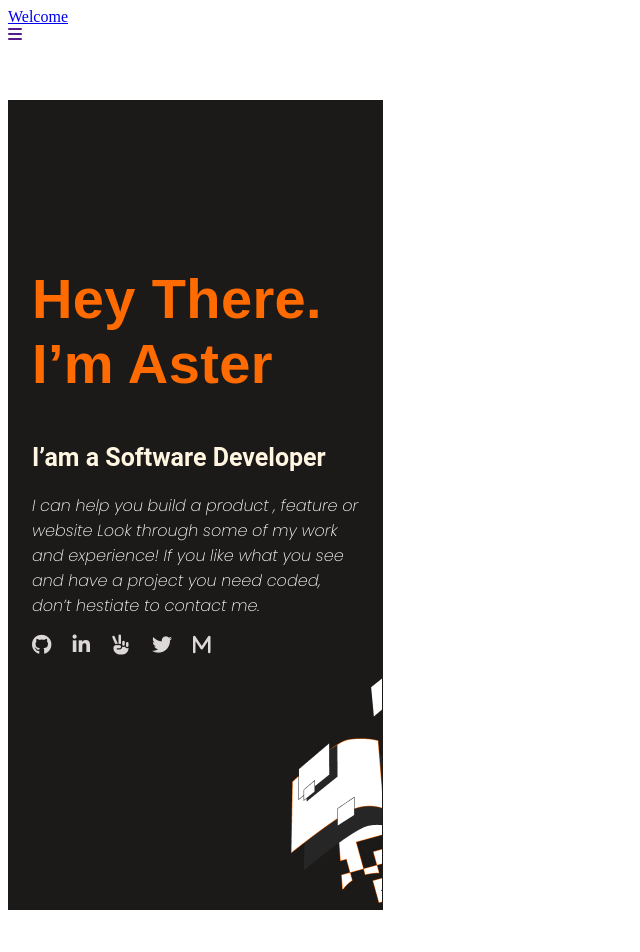
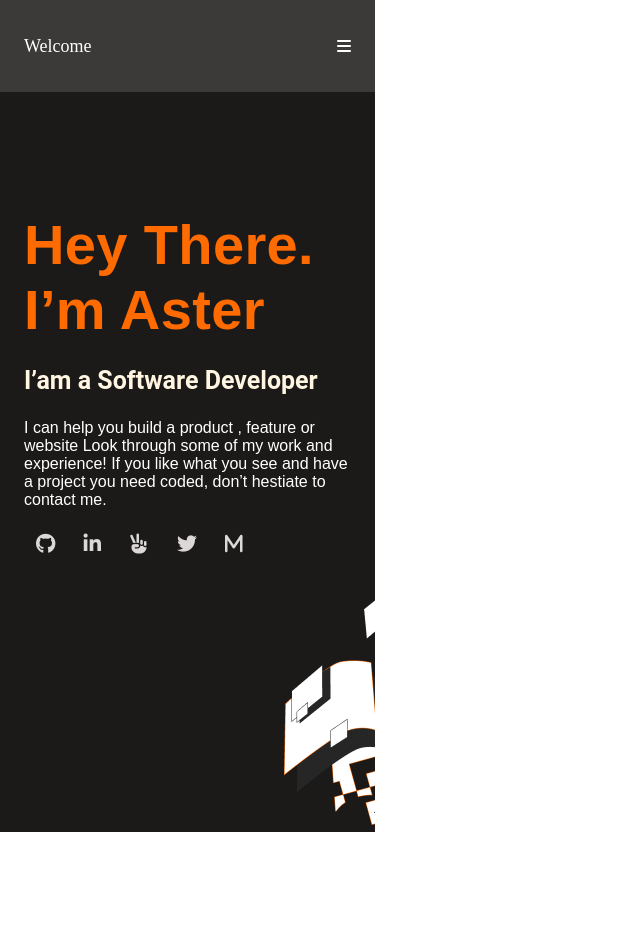
Before and after one commit to aster-alemu/MobileVersionSkeletonProject, a website: page index.html in a window 1280 px wide. Shown: the whole page, without its empty margins (0-640 px from the left). After the commit the page ends 874 px from the top, so only its background shows below. Drawn offline with Linux system fonts and the light colour scheme.

Commit message:
Add modified CSS file

```diff
--- a/style.css
+++ b/style.css
@@ -1,36 +1,42 @@
+* { margin: 0; padding: 0; box-sizing: border-box; }
+
 @import url('https://fonts.googleapis.com/css2?family=Poppins:ital,wght@1,200&display=swap');
 
 .home {
   display: grid;
-  grid-template-rows: 92px 810px;
+  grid-template-rows: 92px 740px;
   width: 375px;
 }
 
-.header {
+header {
+  display: flex;
+  flex-wrap: nowrap;
+  justify-content: space-between;
+  align-items: center;
   background-color: #3c3a39;
 }
 
-.header h1 {
+.logo {
   color: #fff;
-  position: relative;
-  margin-top: 56px;
-  margin-bottom: 12px;
-  margin-left: 24px;
+  padding-left: 24px;
   font-size: 18px;
+  text-decoration: none;
 }
 
-.header a {
-  position: absolute;
+nav a {
   color: #fff;
   width: 24px;
   height: 24px;
-  top: 66px;
-  left: 362px;
+  padding-right: 24px;
 }
 
 .headline {
+  display: flex;
+  flex-flow: row wrap;
+  justify-content: space-between;
   background-color: #1c1a19;
-  padding: 120px 24px;
+  padding-top: 120px;
+  padding-left: 24px;
 }
 
 .headline h1 {
@@ -38,6 +44,7 @@
   font-size: 56px;
   font-family: Crete Round, sans-serif;
   letter-spacing: 0.37px;
+  padding-bottom: 24px;
 }
 
 .headline h2 {
@@ -45,12 +52,17 @@
   font-size: 25px;
   font-family: roboto, sans-serif;
   font-weight: 700 bold;
+  padding-bottom: 24px;
 }
 
 .headline p {
   color: #fff;
   font-size: 16px;
   font-family: poppins, sans-serif;
+  font-style: normal;
+  letter-spacing: normal;
+  padding-right: 24px;
+  padding-bottom: 24px;
 }
 
 .headline a {
@@ -61,19 +73,16 @@
 
 .social {
   padding-left: 0;
-  display: flex;
-  gap: 21px;
 }
 
 li {
-  display: flex;
-  flex-direction: row;
+  display: inline;
   list-style: none;
+  padding: 12px;
 }
 
 img {
-  position: absolute;
   float: right;
-  padding-right: 1px;
-  left: 250px;
+  /* width: 100px; */
+  /* padding-left: 200px; */
 }
```
